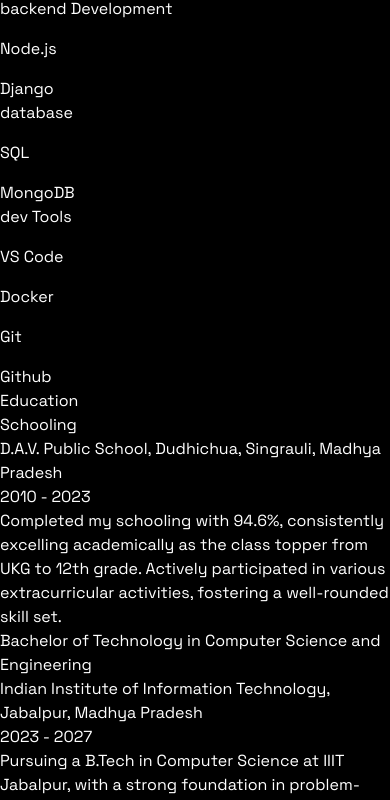
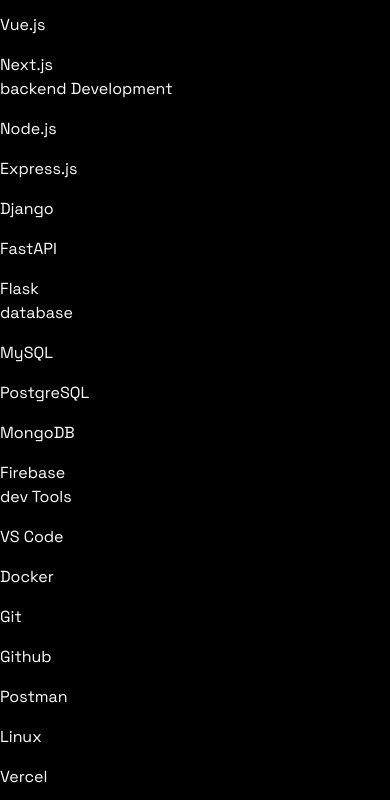
Before and after one commit to govinddwivedi-git/govind-dwivedi, a React (Vite) app: page / in a window 390 px wide. Shown: the part 7244-8044 px from the top of the page. Built offline with nearby package versions, Linux system fonts and the light colour scheme; no server answers.

Commit message:
update skills

```diff
--- a/src/constants/index.jsx
+++ b/src/constants/index.jsx
@@ -9,7 +9,8 @@
   FaCss3Alt,
 } from "react-icons/fa6";
 import { FaCode, FaJava } from 'react-icons/fa';
-
+import { RiNextjsFill } from "react-icons/ri";
+import { BiLogoTypescript } from "react-icons/bi";
 import projectImage1 from "../assets/project1.jpeg";
 import projectImage2 from "../assets/project2.jpeg";
 import projectImage3 from "../assets/project3.jpeg";
@@ -26,7 +27,7 @@
 
 import { RiReactjsLine } from "react-icons/ri";
 import { TbBrandNextjs, TbBrandPython, TbBrandPhp, TbBrandVue } from "react-icons/tb";
-import { SiMongodb, SiJavascript, SiDjango, SiDocker, SiGit, SiC, SiCplusplus, SiTailwindcss } from "react-icons/si";
+import { SiMongodb, SiJavascript, SiDjango, SiDocker, SiGit, SiC, SiCplusplus, SiTailwindcss, SiExpress, SiFlask, SiFastapi, SiMysql, SiFirebase, SiGithubactions, SiNetlify, SiVercel, SiLinux, SiPostman } from "react-icons/si";
 import { VscGithub } from "react-icons/vsc";
 
 
@@ -160,6 +161,10 @@
       name: "JavaScript",
     },
     {
+      icon: <BiLogoTypescript className="text-4xl text-blue-600 lg:text-5xl" />,
+      name: "TypeScript",
+    },
+    {
       icon: <TbBrandPhp className="text-4xl text-purple-600 lg:text-5xl" />,
       name: "PHP",
     },
@@ -185,6 +190,10 @@
       icon: <TbBrandVue className="text-4xl text-green-500 lg:text-5xl" />,
       name: "Vue.js",
     },
+    {
+      icon: <RiNextjsFill  className="text-4xl text-white-600 lg:text-5xl" />,
+      name: "Next.js",
+    },
   ],
   backendDevelopment: [
     {
@@ -192,23 +201,43 @@
       name: "Node.js",
     },
     {
+    icon: <SiExpress className="text-4xl text-gray-500 lg:text-5xl" />,
+    name: "Express.js",
+  },
+    {
       icon: <SiDjango className="text-4xl text-green-800 lg:text-5xl" />,
       name: "Django",
     },
+    {
+    icon: <SiFastapi className="text-4xl text-teal-500 lg:text-5xl" />,
+    name: "FastAPI",
+  },
+  {
+    icon: <SiFlask className="text-4xl text-yellow-400 lg:text-5xl" />,
+    name: "Flask",
+  },
   ],
   database: [
     {
-      icon: <BiLogoPostgresql className="text-4xl text-sky-700 lg:text-5xl" />,
-      name: "SQL",
+      icon: <SiMysql className="text-4xl text-orange-400 lg:text-5xl" />,
+      name: "MySQL",
     },
     {
-      icon: <BiLogoMongodb className="text-4xl text-green-700 lg:text-5xl" />,
-      name: "MongoDB",
-    },
+    icon: <BiLogoPostgresql className="text-4xl text-sky-700 lg:text-5xl" />,
+    name: "PostgreSQL",
+  },
+  {
+    icon: <BiLogoMongodb className="text-4xl text-green-700 lg:text-5xl" />,
+    name: "MongoDB",
+  },
+  {
+    icon: <SiFirebase className="text-4xl text-yellow-500 lg:text-5xl" />,
+    name: "Firebase",
+  },
   ],
   devTools: [
     {
-      icon: <VscVscode className="text-4xl text-blue-500 lg:text-5xl" />, // Changed from SiVisualstudio
+      icon: <VscVscode className="text-4xl text-blue-500 lg:text-5xl" />,
       name: "VS Code",
     },
     {
@@ -223,6 +252,22 @@
       icon: <VscGithub className="text-4xl lg:text-5xl" />,
       name: "Github",
     },
+    {
+    icon: <SiPostman className="text-4xl text-orange-500 lg:text-5xl" />,
+    name: "Postman",
+  },
+  {
+    icon: <SiLinux className="text-4xl text-gray-600 lg:text-5xl" />,
+    name: "Linux",
+  },
+  {
+    icon: <SiVercel className="text-4xl text-white lg:text-5xl" />,
+    name: "Vercel",
+  },
+  {
+    icon: <SiNetlify className="text-4xl text-green-500 lg:text-5xl" />,
+    name: "Netlify",
+  },
   ],
 };
 // Dummy Data
```
